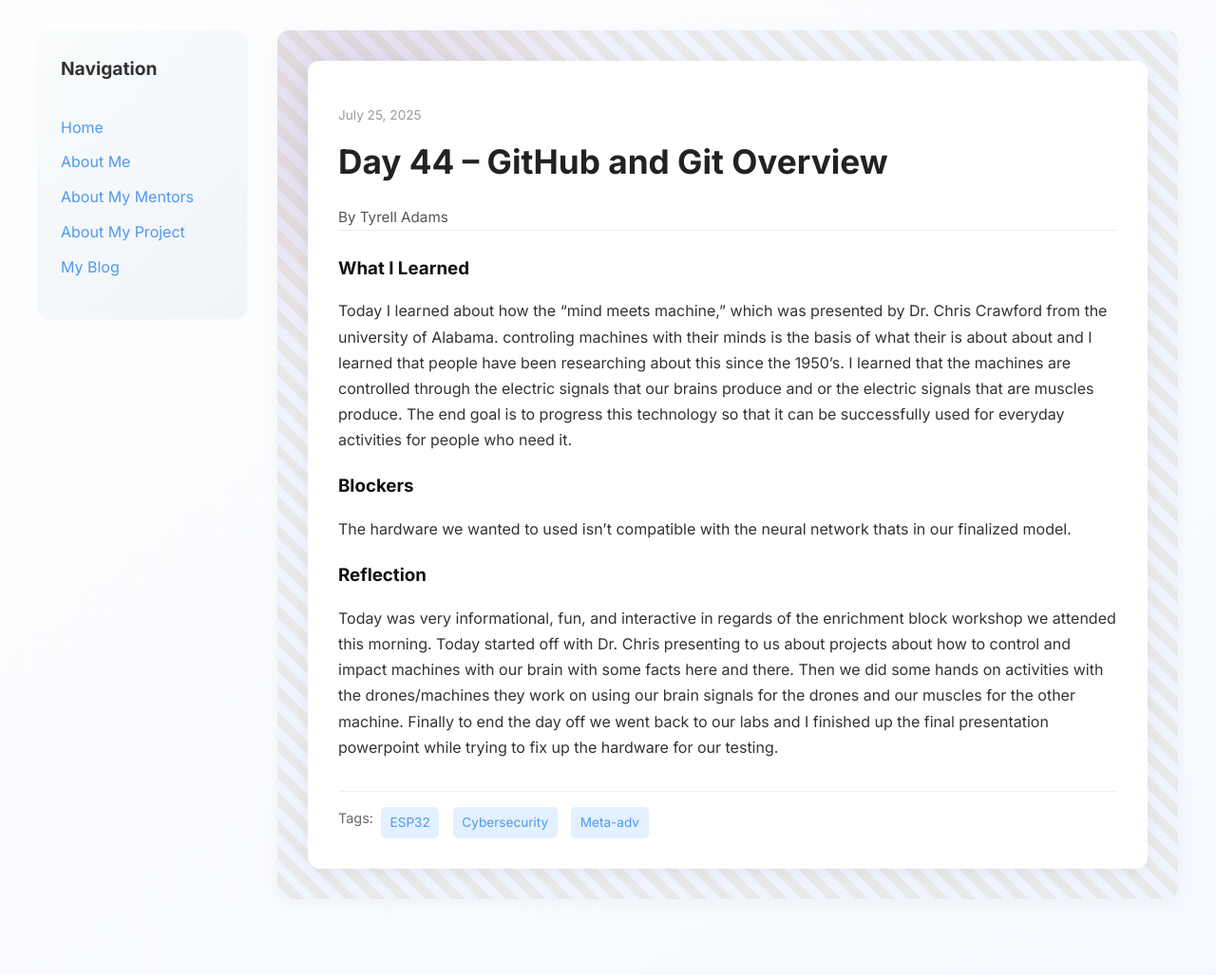
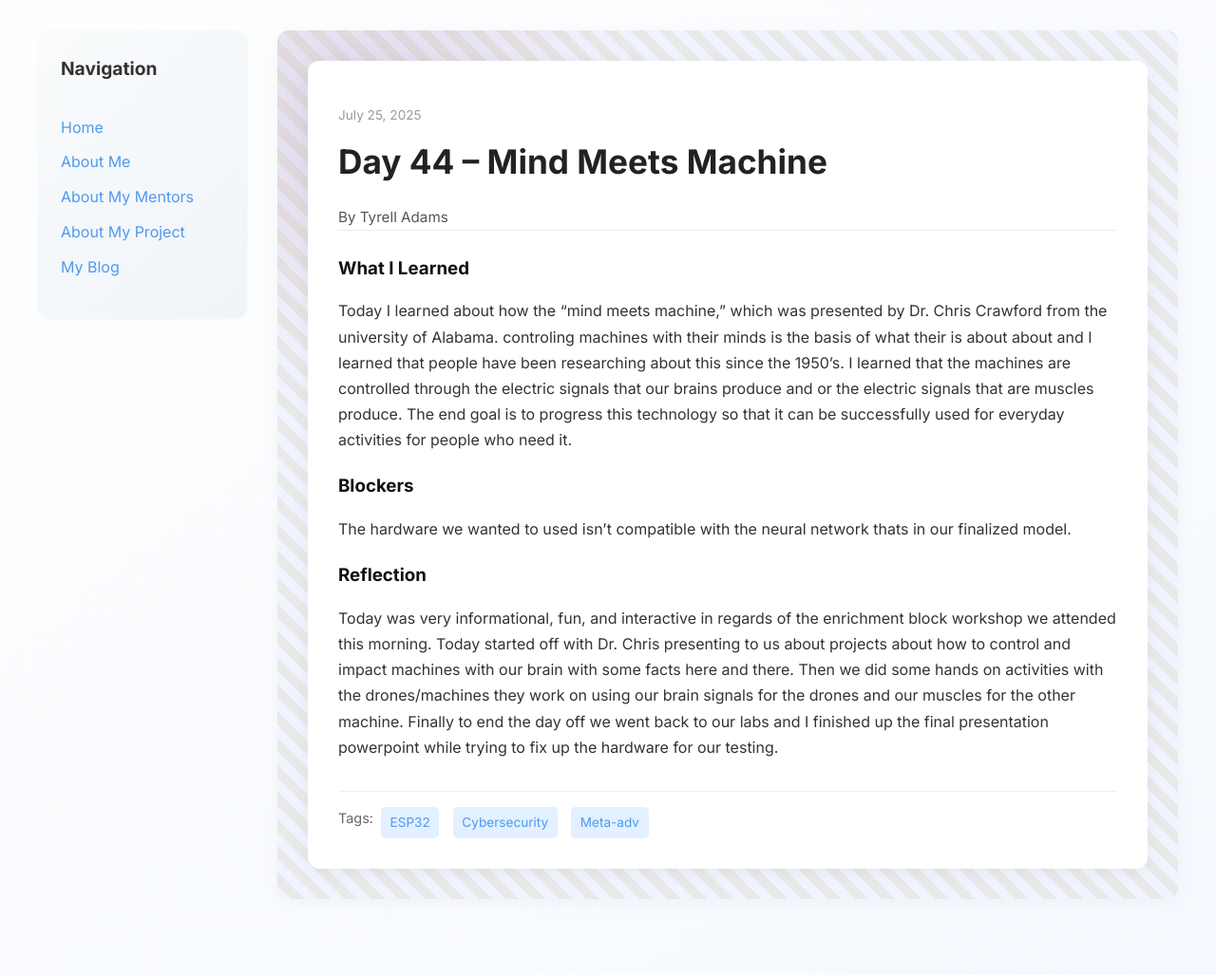
Before and after one commit to Tyrell-Adams/Tyrell-Adams.github.io, a Jekyll site: the page built from _posts/2025-07-25-day-44.md, in a window 1280 px wide. Shown: the whole page at 95% size. Built offline with Jekyll 4.4.1, drawn with Linux system fonts in a browser that asks for light colours.

Commit message:
Update 2025-07-25-day-44.md

```diff
--- a/_posts/2025-07-25-day-44.md
+++ b/_posts/2025-07-25-day-44.md
@@ -1,6 +1,6 @@
 ---
 layout: post
-title: "Day 44 – GitHub and Git Overview"
+title: "Day 44 – Mind Meets Machine"
 date: 2025-07-25
 author: Tyrell Adams
 permalink: /day44.html
```
